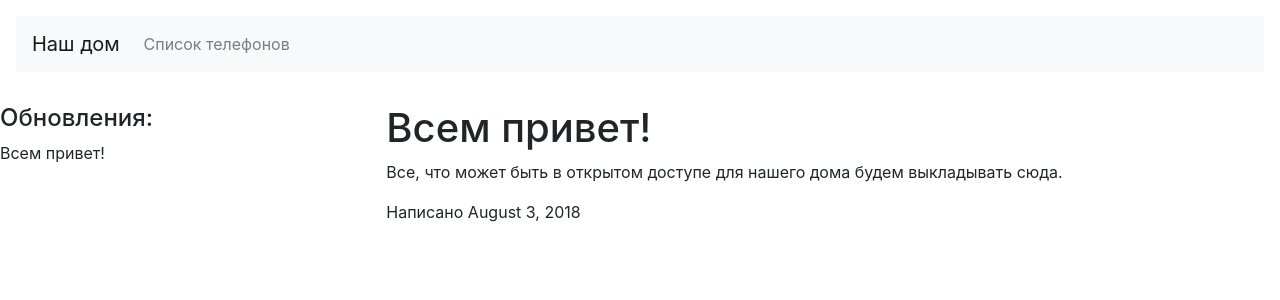
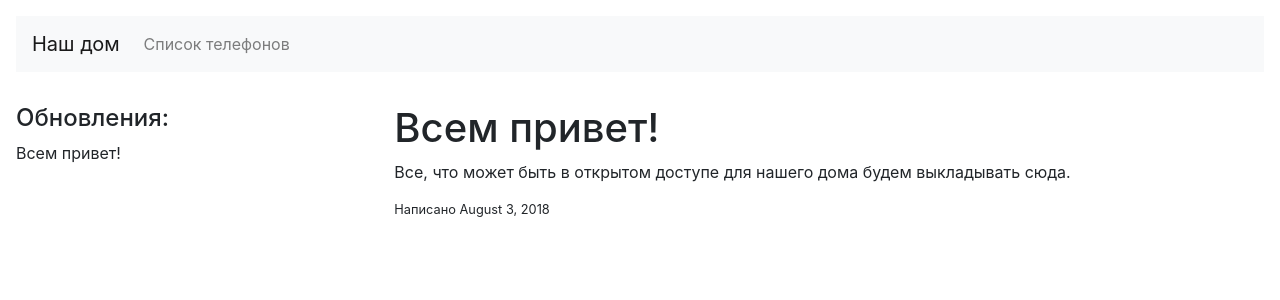
Before and after one commit to heroes-kiev/16b, a Jekyll site: the page built from _posts/2018-08-03-hi.md, in a window 1280 px wide. Shown: the top 300 px of the page. Built offline with Jekyll 4.4.1, drawn with Linux system fonts in a browser that asks for light colours.

Commit message:
fix styling

```diff
--- a/_layouts/post.html
+++ b/_layouts/post.html
@@ -9,7 +9,7 @@ layout: default
     {{ content }}
   </div>
 
-  <div class="date">
+  <div class="date small">
     Написано {{ page.date | date: "%B %e, %Y" }}
   </div>
 </article>
--- a/assets/css/grid.css
+++ b/assets/css/grid.css
@@ -9,7 +9,7 @@ html {
 header {}
 
 nav {
-	padding-left: 1em;
+	padding-left: 1em !important;
 }
 
 main {}
```
